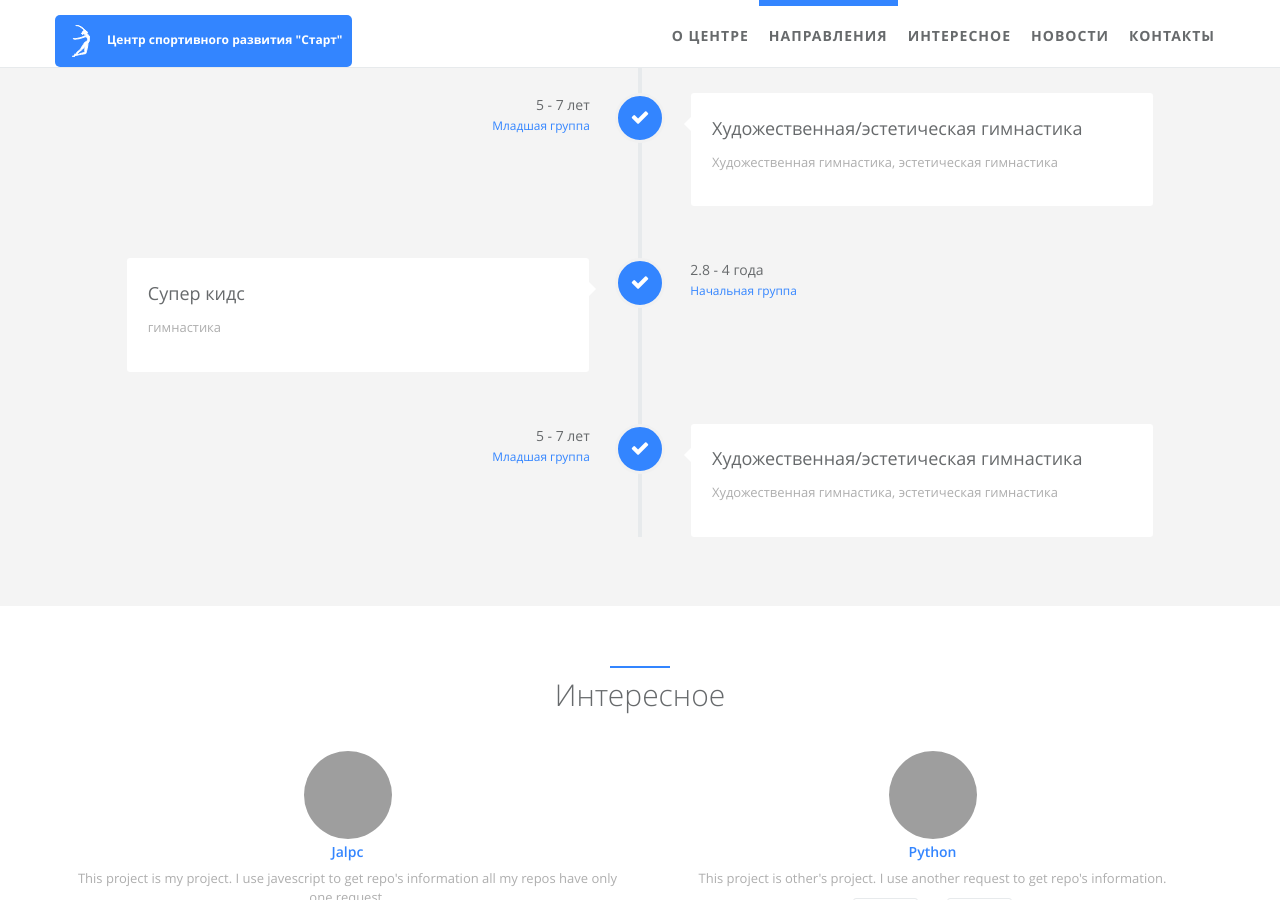
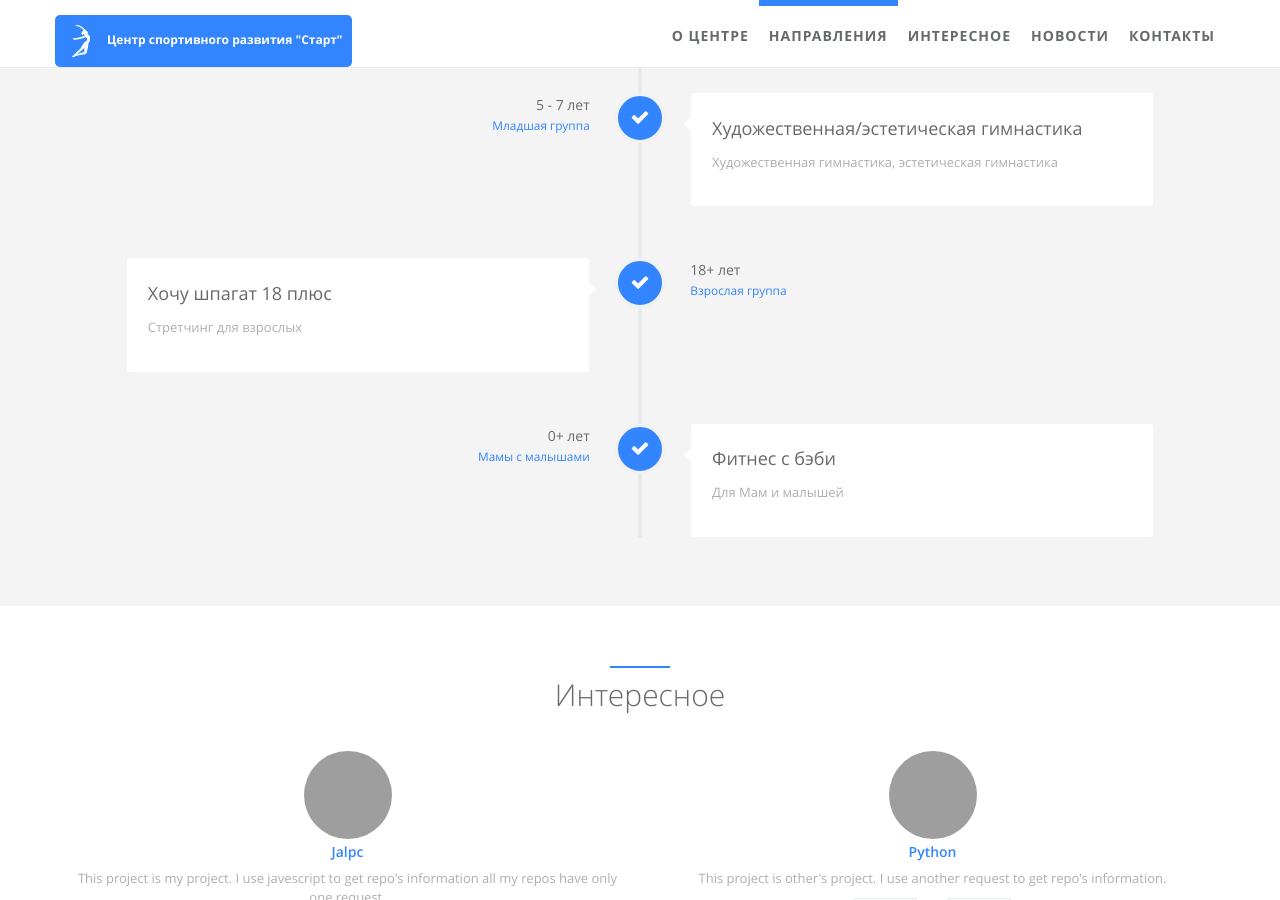
Before and after one commit to sport-start/sport-start.github.io, a Jekyll site: the page built from index.html, in a window 1280 px wide and 900 px high, scrolled down 1148 px, cut to the strip 0-900 px from the top of the window. Built offline with Jekyll 4.4.1, drawn with Linux system fonts in a browser that asks for light colours; grey boxes are pictures that could not be loaded.

Commit message:
Update careers.yml

```diff
--- a/_data/index/careers.yml
+++ b/_data/index/careers.yml
@@ -30,57 +30,29 @@
   icon: fa-check
 
 - name:
-    detail: Супер кидс
+    detail: Хочу шпагат 18 плюс
     #i18n: company_a
   desc:
-    detail: гимнастика
+    detail: Стретчинг для взрослых
     #i18n: company_a_desc
   date:
-    detail: 2.8 - 4 года
+    detail: 18+ лет
     #i18n: company_a_date
   job:
-    detail: Начальная группа
+    detail: Взрослая группа
     #i18n: company_a_job
   icon: fa-check
 
 - name:
-    detail: Художественная/эстетическая гимнастика
+    detail: Фитнес с бэби
     #i18n: company_b
   desc:
-    detail: Художественная гимнастика, эстетическая гимнастика
+    detail: Для Мам и малышей
     #i18n: company_b_desc
   date:
-    detail: 5 - 7 лет
+    detail: 0+ лет
     #i18n: company_b_date
   job:
-    detail: Младшая группа
+    detail: Мамы с малышами
     #i18n: company_b_job
   icon: fa-check
-
-#- name:
-#    detail: Хочу шпагат 18+
-#    #i18n: company_c
-#  desc:
-#    detail: Стретчинг для взрослых
-#    #i18n: company_c_desc
-#  date:
-#    detail: 18+ лет
-#    #i18n: company_c_date
-#  job:
-#    detail: Взрослая группа
-#    #i18n: company_c_job
-#  icon: fa-check
-#
-#  - name:
-#    detail: Фитнес с бэби
-#    #i18n: company_d
-#  desc:
-#    detail: Для Мам и малышей
-#    #i18n: company_d_desc
-#  date:
-#    detail: 0+
-#    #i18n: company_d_date
-#  job:
-#    detail: Мамы с малышами
-#    #i18n: company_d_job
-#  icon: fa-check
```
